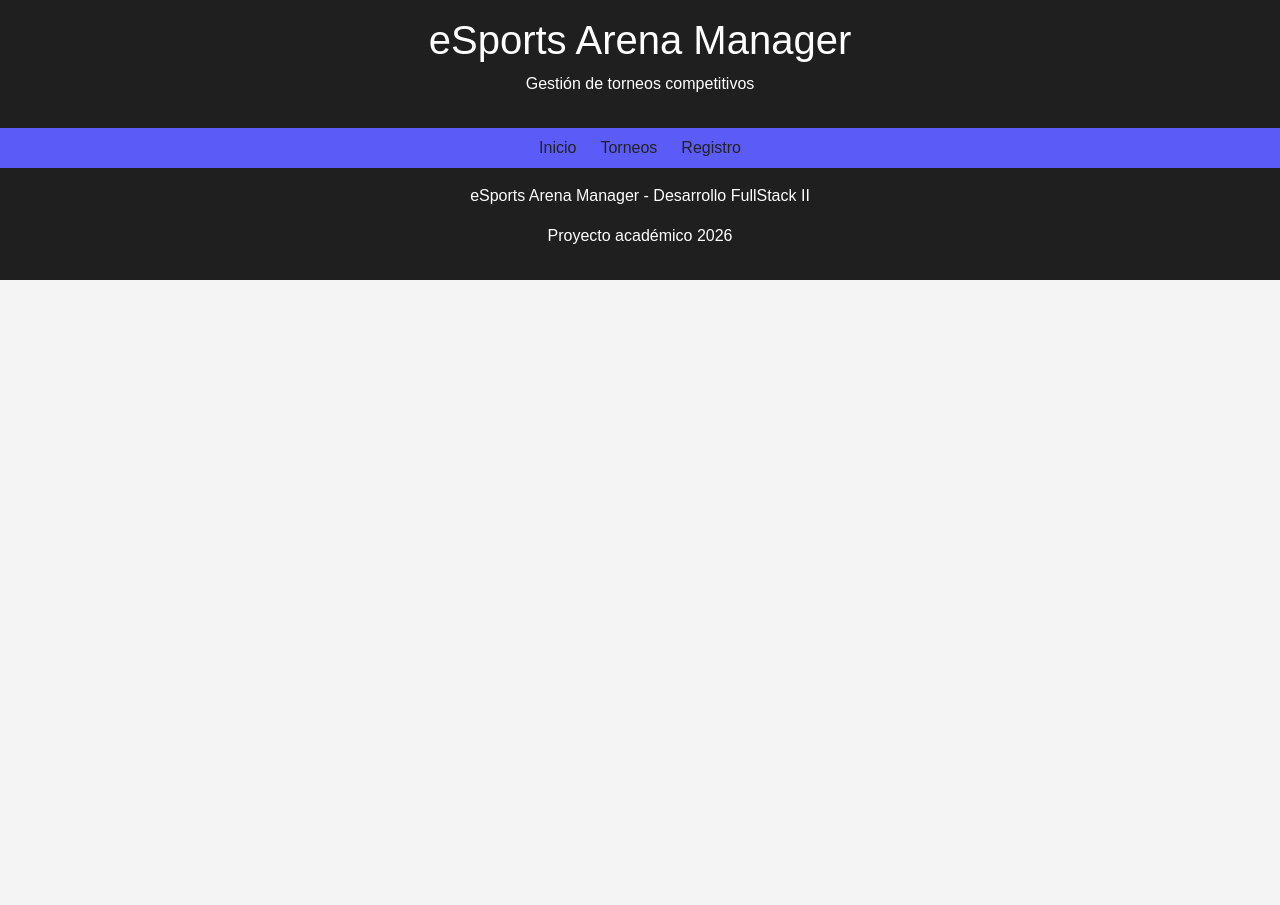
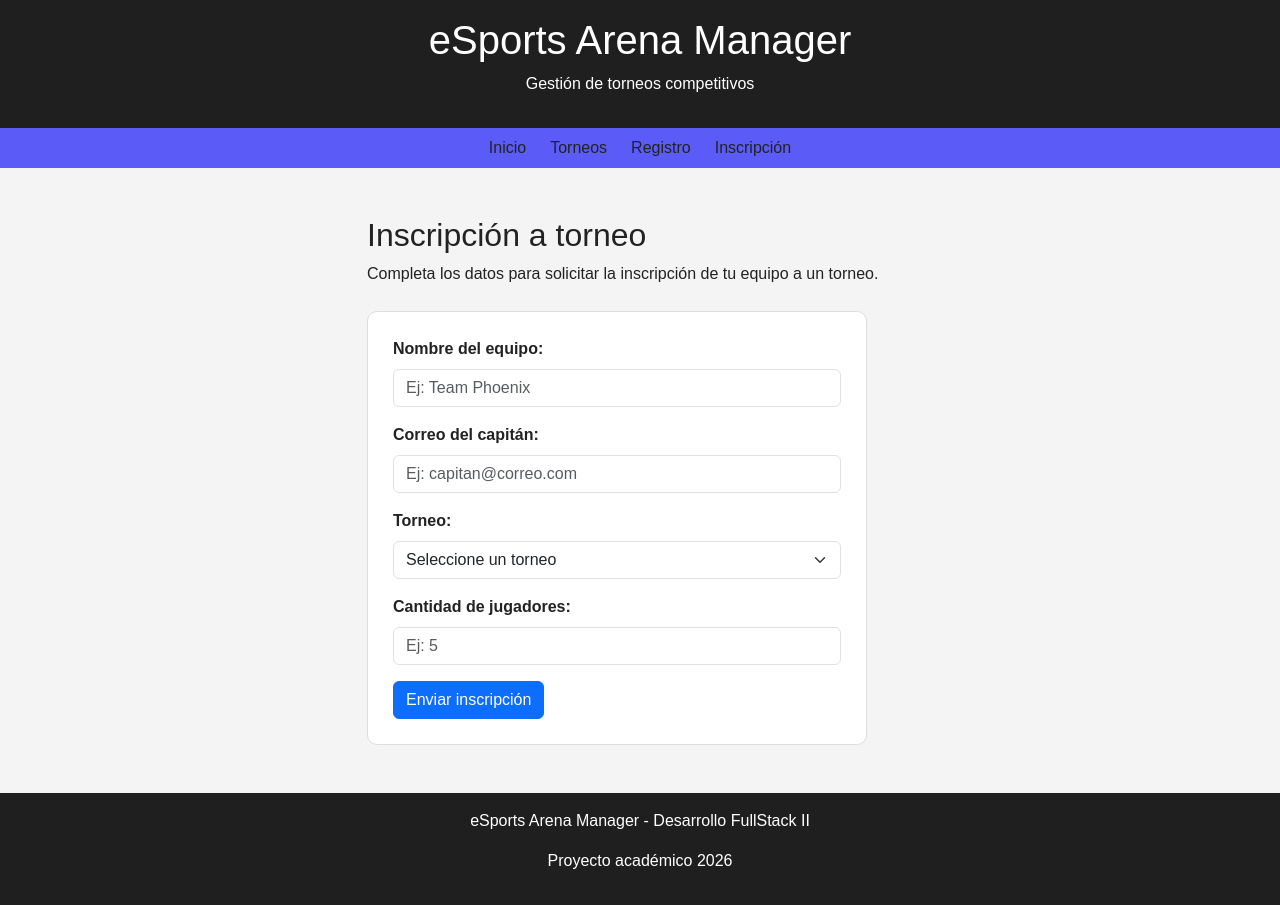
Before and after one commit to K070R1/esports-arena-ep2, a React (Vite) app: page /inscripcion in a window 1280 px wide. Before the commit the page ends 800 px from the top, so only its background shows below. Built offline with nearby package versions, Linux system fonts and the light colour scheme.

Commit message:
feat: migrar inscripcion con validaciones React

```diff
--- a/src/App.jsx
+++ b/src/App.jsx
@@ -3,6 +3,7 @@ import { Link, Routes, Route } from 'react-router-dom';
 import Home from './pages/Home.jsx';
 import Registro from './pages/Registro.jsx';
 import Torneos from './pages/Torneos.jsx';
+import Inscripcion from './pages/Inscripcion.jsx';
 
 export default function App() {
   return (
@@ -23,6 +24,9 @@ export default function App() {
           <Link className="nav-link" to="/registro">
             Registro
           </Link>
+          <Link className="nav-link" to="/inscripcion">
+            Inscripción
+          </Link>
         </div>
       </nav>
 
@@ -30,6 +34,7 @@ export default function App() {
         <Route path="/" element={<Home />} />
         <Route path="/registro" element={<Registro />} />
         <Route path="/torneos" element={<Torneos />} />
+        <Route path="/inscripcion" element={<Inscripcion />} />
       </Routes>
 
       <footer className="text-center py-3">
--- /dev/null
+++ b/src/pages/Inscripcion.jsx
@@ -0,0 +1,203 @@
+import { useState } from 'react';
+import { torneos } from '../data/datos.js';
+
+const datosIniciales = {
+  nombreEquipo: '',
+  correoCapitan: '',
+  torneo: '',
+  cantidadJugadores: ''
+};
+
+export function validarInscripcion(datos) {
+  const errores = {};
+
+  if (datos.nombreEquipo.trim() === '') {
+    errores.nombreEquipo = 'Debes ingresar el nombre del equipo.';
+  }
+
+  if (datos.correoCapitan.trim() === '') {
+    errores.correoCapitan = 'Debes ingresar el correo del capitán.';
+  } else if (!datos.correoCapitan.includes('@')) {
+    errores.correoCapitan = 'Ingresa un correo válido.';
+  }
+
+  if (datos.torneo === '') {
+    errores.torneo = 'Debes seleccionar un torneo.';
+  }
+
+  if (datos.cantidadJugadores === '') {
+    errores.cantidadJugadores = 'Debes ingresar la cantidad de jugadores.';
+  } else if (
+    Number(datos.cantidadJugadores) < 1 ||
+    Number(datos.cantidadJugadores) > 10
+  ) {
+    errores.cantidadJugadores = 'La cantidad debe estar entre 1 y 10.';
+  }
+
+  return errores;
+}
+
+export default function Inscripcion() {
+  const [datos, setDatos] = useState(datosIniciales);
+  const [errores, setErrores] = useState({});
+  const [mensaje, setMensaje] = useState('');
+
+  function manejarCambio(evento) {
+    const { name, value } = evento.target;
+
+    setDatos((anteriores) => ({
+      ...anteriores,
+      [name]: value
+    }));
+
+    setErrores((anteriores) => ({
+      ...anteriores,
+      [name]: ''
+    }));
+
+    setMensaje('');
+  }
+
+  function manejarEnvio(evento) {
+    evento.preventDefault();
+
+    const erroresEncontrados = validarInscripcion(datos);
+    setErrores(erroresEncontrados);
+
+    if (Object.keys(erroresEncontrados).length > 0) {
+      return;
+    }
+
+    setMensaje('Inscripción enviada correctamente.');
+    setDatos({ ...datosIniciales });
+  }
+
+  const torneosAbiertos = torneos.filter(
+    (torneo) => torneo.estado === 'ABIERTO'
+  );
+
+  return (
+    <main className="container py-5">
+      <section className="row justify-content-center">
+        <div className="col-12 col-md-8 col-lg-6">
+          <h2>Inscripción a torneo</h2>
+
+          <p>
+            Completa los datos para solicitar la inscripción
+            de tu equipo a un torneo.
+          </p>
+
+          <form onSubmit={manejarEnvio} noValidate>
+            <div className="mb-3">
+              <label htmlFor="nombreEquipo" className="form-label">
+                Nombre del equipo:
+              </label>
+
+              <input
+                id="nombreEquipo"
+                name="nombreEquipo"
+                type="text"
+                className="form-control"
+                placeholder="Ej: Team Phoenix"
+                autoComplete="organization"
+                value={datos.nombreEquipo}
+                onChange={manejarCambio}
+              />
+
+              {errores.nombreEquipo && (
+                <small className="text-danger">
+                  {errores.nombreEquipo}
+                </small>
+              )}
+            </div>
+
+            <div className="mb-3">
+              <label htmlFor="correoCapitan" className="form-label">
+                Correo del capitán:
+              </label>
+
+              <input
+                id="correoCapitan"
+                name="correoCapitan"
+                type="email"
+                className="form-control"
+                placeholder="Ej: capitan@correo.com"
+                autoComplete="email"
+                value={datos.correoCapitan}
+                onChange={manejarCambio}
+              />
+
+              {errores.correoCapitan && (
+                <small className="text-danger">
+                  {errores.correoCapitan}
+                </small>
+              )}
+            </div>
+
+            <div className="mb-3">
+              <label htmlFor="torneo" className="form-label">
+                Torneo:
+              </label>
+
+              <select
+                id="torneo"
+                name="torneo"
+                className="form-select"
+                value={datos.torneo}
+                onChange={manejarCambio}
+              >
+                <option value="">Seleccione un torneo</option>
+
+                {torneosAbiertos.map((torneo) => (
+                  <option key={torneo.id} value={torneo.id}>
+                    {torneo.nombre}
+                  </option>
+                ))}
+              </select>
+
+              {errores.torneo && (
+                <small className="text-danger">
+                  {errores.torneo}
+                </small>
+              )}
+            </div>
+
+            <div className="mb-3">
+              <label htmlFor="cantidadJugadores" className="form-label">
+                Cantidad de jugadores:
+              </label>
+
+              <input
+                id="cantidadJugadores"
+                name="cantidadJugadores"
+                type="number"
+                min="1"
+                max="10"
+                className="form-control"
+                placeholder="Ej: 5"
+                value={datos.cantidadJugadores}
+                onChange={manejarCambio}
+              />
+
+              {errores.cantidadJugadores && (
+                <small className="text-danger">
+                  {errores.cantidadJugadores}
+                </small>
+              )}
+            </div>
+
+            <button type="submit" className="btn btn-primary">
+              Enviar inscripción
+            </button>
+
+            {mensaje && (
+              <div className="alert alert-success mt-3" role="status">
+                {mensaje}
+              </div>
+            )}
+          </form>
+        </div>
+      </section>
+    </main>
+  );
+}
```
